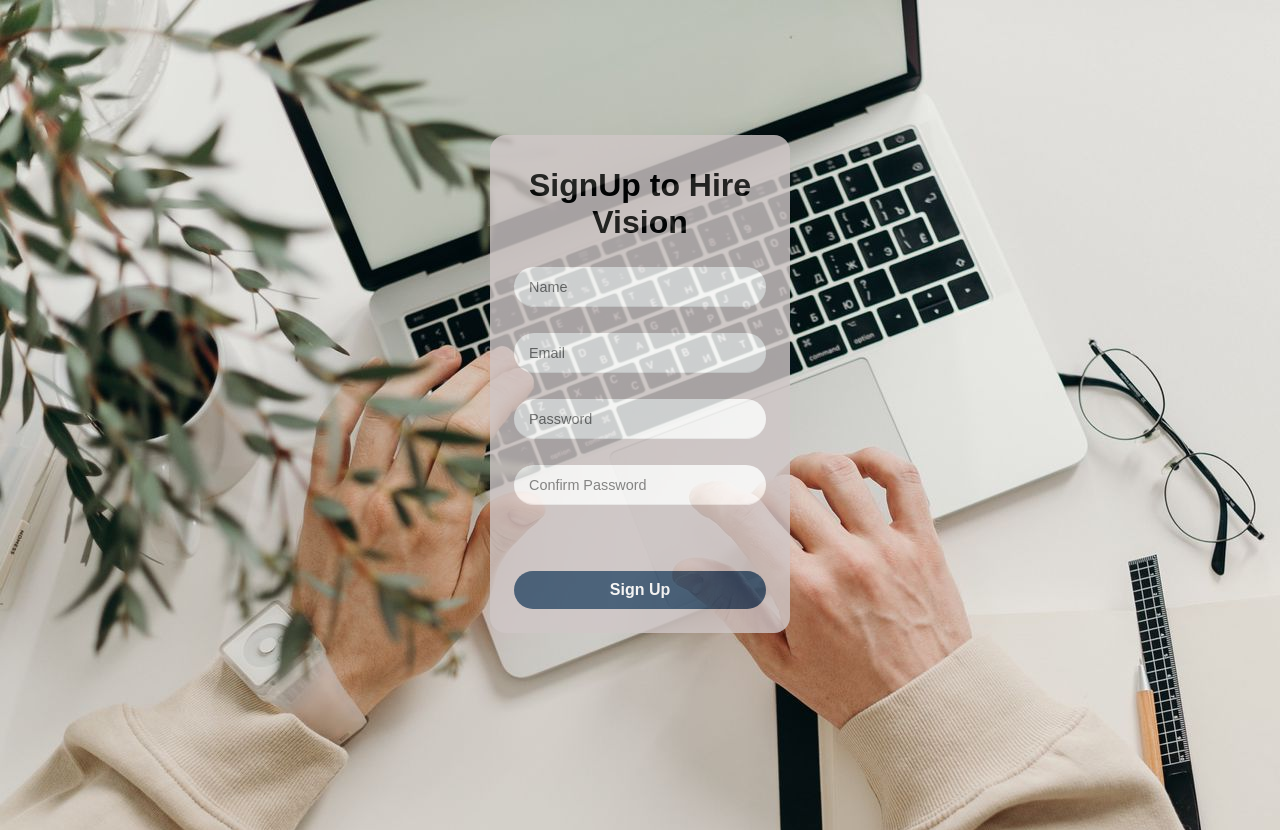
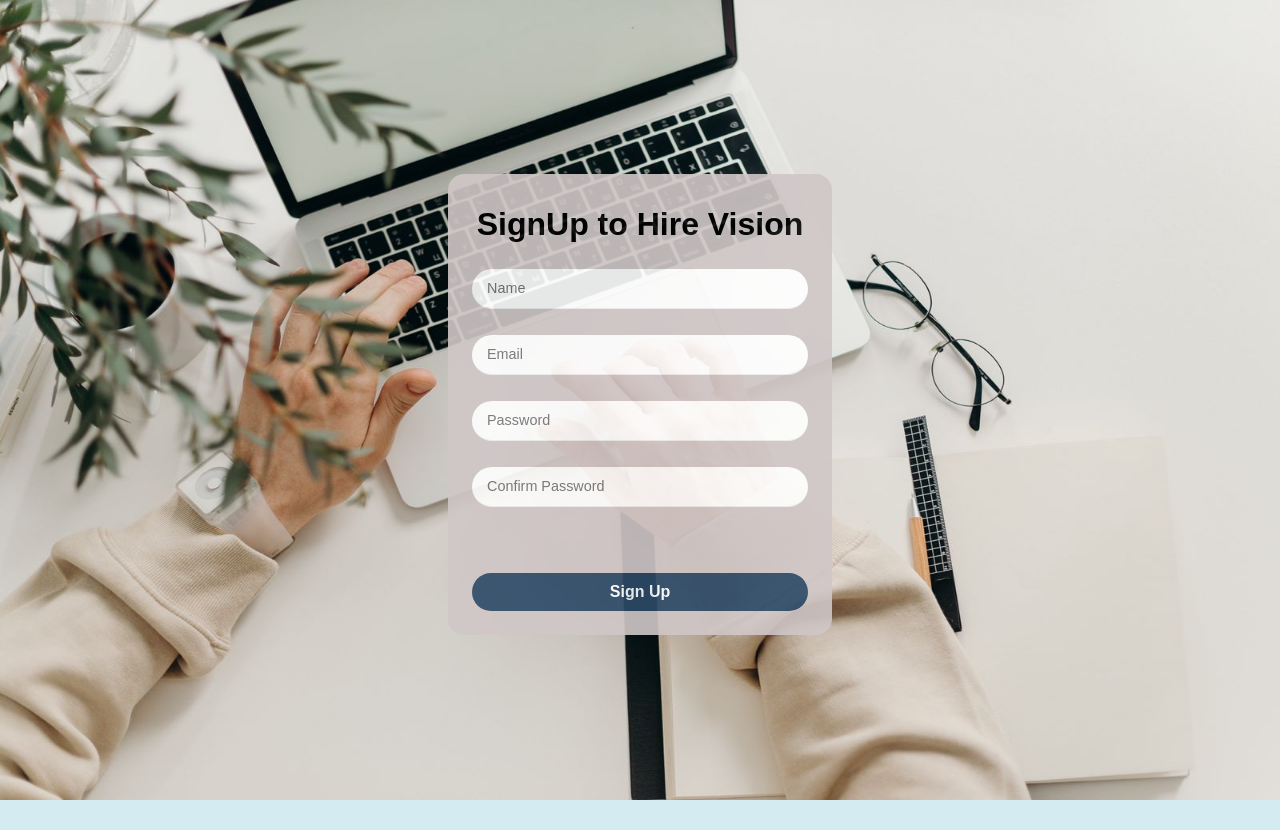
Before and after one commit to dilauow/loopsSDGP, a React (Create React App) app in the folder frontend/: page /signup in a window 1280 px wide. After the commit the page ends 800 px from the top, so only its background shows below. Built offline with nearby package versions, Linux system fonts and the light colour scheme.

Commit message:
update signup page

```diff
--- a/frontend/src/pages/Signup/signup.css
+++ b/frontend/src/pages/Signup/signup.css
@@ -4,21 +4,22 @@
   box-sizing: border-box;
 }
 
-body {
+.bg {
   background-image: url("signupbg.jpeg");
-  opacity: 80%;
+
   display: flex;
+  background-size: 100vw 100vh;
   justify-content: center;
   align-items: center;
   flex-direction: column;
   font-family: "Montserrat", sans-serif;
   height: 100vh;
-  margin: -20px 0 50px;
 }
 
 form {
   position: relative;
   display: flex;
+  opacity: 90%;
   flex-direction: column;
   padding: 32px 24px 24px;
   gap: 16px;
@@ -26,8 +27,7 @@ form {
   overflow: hidden;
   border-radius: 8px;
   margin: 1rem 0 .5rem;
-  width: 300%;
-  max-width: 300px;
+  width: 30%;
   background: #d0c7c7;
   overflow: hidden;
   border-radius: 16px;
```
